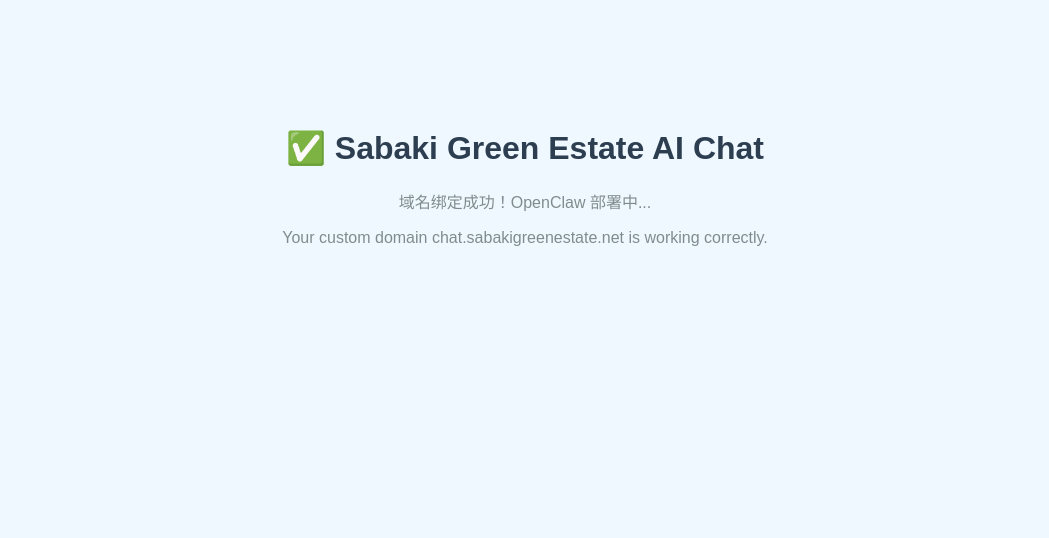
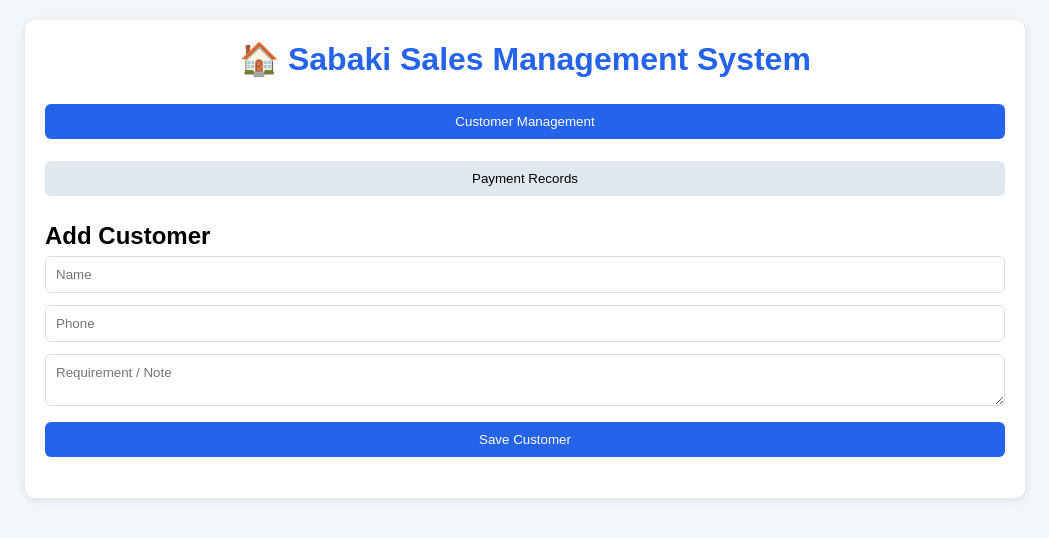
Before and after one commit to johnny8306/openclaw-sales-bot, a plain HTML site: page index.html in a window 1280 px wide. Shown: the whole page, without its empty margins (115-1164 px from the left). Drawn offline with Linux system fonts and the light colour scheme.

Commit message:
Revamp index.html for Sales Management System

```diff
--- a/index.html
+++ b/index.html
@@ -1,25 +1,87 @@
 <!DOCTYPE html>
-<html>
+<html lang="en">
 <head>
-    <title>Sabaki Green Estate - AI Chat</title>
-    <style>
-        body {
-            font-family: Arial, sans-serif;
-            text-align: center;
-            padding-top: 100px;
-            background-color: #f0f8ff;
-        }
-        h1 {
-            color: #2c3e50;
-        }
-        p {
-            color: #7f8c8d;
-        }
-    </style>
+  <meta charset="UTF-8">
+  <title>Sabaki Sales Management System</title>
+  <style>
+    *{margin:0;padding:0;box-sizing:border-box;font-family:Arial}
+    body{background:#f4f7fa;padding:20px}
+    .container{max-width:1000px;margin:auto;background:white;padding:20px;border-radius:10px;box-shadow:0 2px 10px rgba(0,0,0,0.1)}
+    h1{color:#2563eb;margin-bottom:20px;text-align:center}
+    .tab{display:flex;gap:10px;margin-bottom:20px;flex-wrap:wrap}
+    .tab button{padding:10px 20px;border:none;background:#e2e8f0;border-radius:6px;cursor:pointer}
+    .tab button.active{background:#2563eb;color:white}
+    .page{display:none}
+    .page.active{display:block}
+    .card{background:#f9fafb;padding:15px;border-radius:8px;margin-bottom:10px}
+    input,textarea,button{width:100%;padding:10px;margin:6px 0;border:1px solid #ddd;border-radius:6px}
+    .save-btn{background:#2563eb;color:white;border:none}
+    .list{margin-top:15px}
+    .item{padding:10px;background:white;border:1px solid #eee;border-radius:6px;margin-bottom:8px}
+  </style>
 </head>
 <body>
-    <h1>✅ Sabaki Green Estate AI Chat</h1>
-    <p>域名绑定成功！OpenClaw 部署中...</p>
-    <p>Your custom domain chat.sabakigreenestate.net is working correctly.</p>
+  <div class="container">
+    <h1>🏠 Sabaki Sales Management System</h1>
+    <div class="tab">
+      <button class="tablink active" onclick="openPage('customers')">Customer Management</button>
+      <button class="tablink" onclick="openPage('payments')">Payment Records</button>
+    </div>
+
+    <div id="customers" class="page active">
+      <h2>Add Customer</h2>
+      <input type="text" id="cname" placeholder="Name">
+      <input type="text" id="cphone" placeholder="Phone">
+      <textarea id="cnote" placeholder="Requirement / Note"></textarea>
+      <button class="save-btn" onclick="saveCustomer()">Save Customer</button>
+      <div class="list" id="customerList"></div>
+    </div>
+
+    <div id="payments" class="page">
+      <h2>Add Payment Record</h2>
+      <input type="text" id="pname" placeholder="Customer Name">
+      <input type="text" id="pamount" placeholder="Amount">
+      <input type="text" id="pdate" placeholder="Date (e.g. 2025-10-01)">
+      <button class="save-btn" onclick="savePayment()">Save Payment</button>
+      <div class="list" id="paymentList"></div>
+    </div>
+  </div>
+
+  <script>
+    function openPage(id) {
+      document.querySelectorAll('.page').forEach(p=>p.classList.remove('active'))
+      document.querySelectorAll('.tablink').forEach(t=>t.classList.remove('active'))
+      document.getElementById(id).classList.add('active')
+      event.target.classList.add('active')
+    }
+
+    function saveCustomer() {
+      let name = document.getElementById('cname').value
+      let phone = document.getElementById('cphone').value
+      let note = document.getElementById('cnote').value
+      let list = document.getElementById('customerList')
+      let item = document.createElement('div')
+      item.className='item'
+      item.innerHTML = `<strong>${name}</strong><br>Phone: ${phone}<br>Note: ${note}`
+      list.appendChild(item)
+      document.getElementById('cname').value=''
+      document.getElementById('cphone').value=''
+      document.getElementById('cnote').value=''
+    }
+
+    function savePayment() {
+      let name = document.getElementById('pname').value
+      let amt = document.getElementById('pamount').value
+      let dt = document.getElementById('pdate').value
+      let list = document.getElementById('paymentList')
+      let item = document.createElement('div')
+      item.className='item'
+      item.innerHTML = `<strong>${name}</strong><br>Amount: ${amt}<br>Date: ${dt}`
+      list.appendChild(item)
+      document.getElementById('pname').value=''
+      document.getElementById('pamount').value=''
+      document.getElementById('pdate').value=''
+    }
+  </script>
 </body>
 </html>
```
